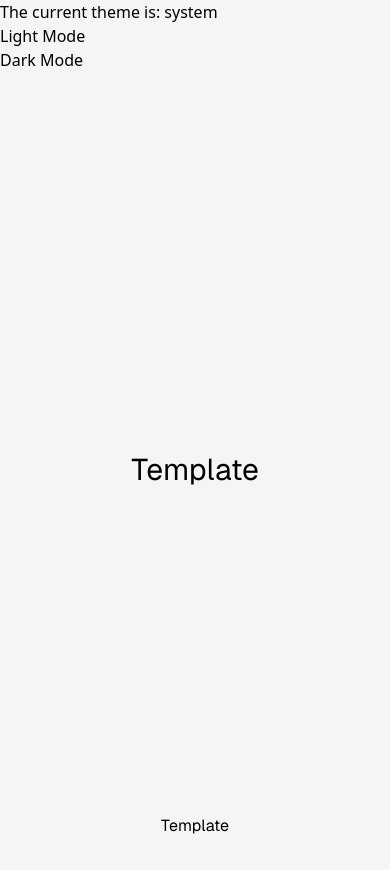
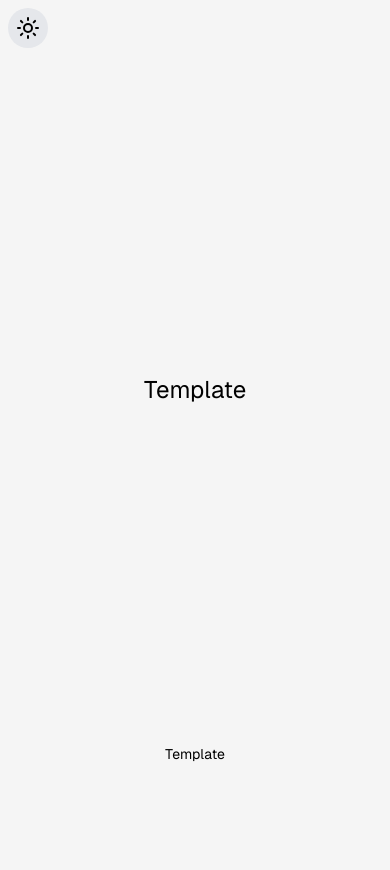
Before and after one commit to IchanP/nextjs-template, a Next.js app: page / in a window 390 px wide. Shown: the top 870 px of the page. After the commit the page ends 844 px from the top, so only its background shows below. Built offline with nearby package versions, Linux system fonts and the light colour scheme.

Commit message:
darkmode button

```diff
--- a/package.json
+++ b/package.json
@@ -9,6 +9,7 @@
     "lint": "next lint"
   },
   "dependencies": {
+    "lucide-react": "^0.439.0",
     "next": "14.2.8",
     "next-themes": "^0.3.0",
     "react": "^18",
--- a/src/app/components/ThemeSwitcher.tsx
+++ b/src/app/components/ThemeSwitcher.tsx
@@ -3,6 +3,7 @@
 
 import { useState, useEffect } from 'react';
 import { useTheme } from 'next-themes';
+import { Moon, Sun } from 'lucide-react';
 
 const ThemeSwitcher = () => {
     const [mounted, setMounted] = useState(false);
@@ -16,12 +17,14 @@ const ThemeSwitcher = () => {
         return null;
     }
     return (
-        <div className="bg-background text-primary-green">
-            The current theme is: {theme || resolvedTheme}
-            <br />
-            <button onClick={() => setTheme('light')}>Light Mode</button>
-            <br />
-            <button onClick={() => setTheme('dark')}>Dark Mode</button>
+        <div className="bg-background text-primary-green absolute pt-2 pl-2">
+            <button
+                onClick={() => setTheme(theme === 'dark' ? 'light' : 'dark')}
+                className="p-2 rounded-full bg-gray-200 dark:bg-gray-800 hover:bg-gray-300 dark:hover:bg-gray-700 transition-colors"
+                aria-label="Toggle Dark Mode"
+            >
+                {theme === 'dark' ? <Moon className="text-yellow-500" /> : <Sun className="text-black-500" />}
+            </button>
         </div>
     );
 };
--- a/src/app/page.tsx
+++ b/src/app/page.tsx
@@ -1,15 +1,13 @@
-import Image from "next/image";
-
 export default function Home() {
   return (
-    <div className="grid grid-rows-[20px_1fr_20px] items-center justify-items-center min-h-screen p-8 pb-20 gap-16 sm:p-20 font-[family-name:var(--font-geist-sans)]">
-      <main className="flex flex-col gap-8 row-start-2 items-center sm:items-start">
+    <div className="grid grid-rows-[20px_1fr_20px] items-center justify-items-center min-h-screen p-4 sm:p-8 md:p-20 pb-20 gap-8 sm:gap-16 font-[family-name:var(--font-geist-sans)]">
+      <main className="flex flex-col gap-4 sm:gap-8 row-start-2 items-center sm:items-start">
         <div>
-          <h1 className="text-3xl">Template</h1>
+          <h1 className="text-2xl sm:text-3xl md:text-4xl">Template</h1>
         </div>
       </main>
-      <footer className="row-start-3 flex gap-6 flex-wrap items-center justify-center">
-        <p>Template</p>
+      <footer className="row-start-3 flex gap-4 sm:gap-6 flex-wrap items-center justify-center">
+        <p className="text-sm sm:text-base">Template</p>
       </footer>
     </div>
   );
--- a/tsconfig.json
+++ b/tsconfig.json
@@ -1,7 +1,7 @@
 {
   "compilerOptions": {
     "lib": ["dom", "dom.iterable", "esnext"],
-    "types": ["jest", "@testing-library/jest-dom"],
+    //"types": ["jest", "@testing-library/jest-dom"],
     "allowJs": true,
     "skipLibCheck": true,
     "strict": true,
```
Also changed, not shown: components.json (added), 1 other file (tests, documents, lock files or other folders).
